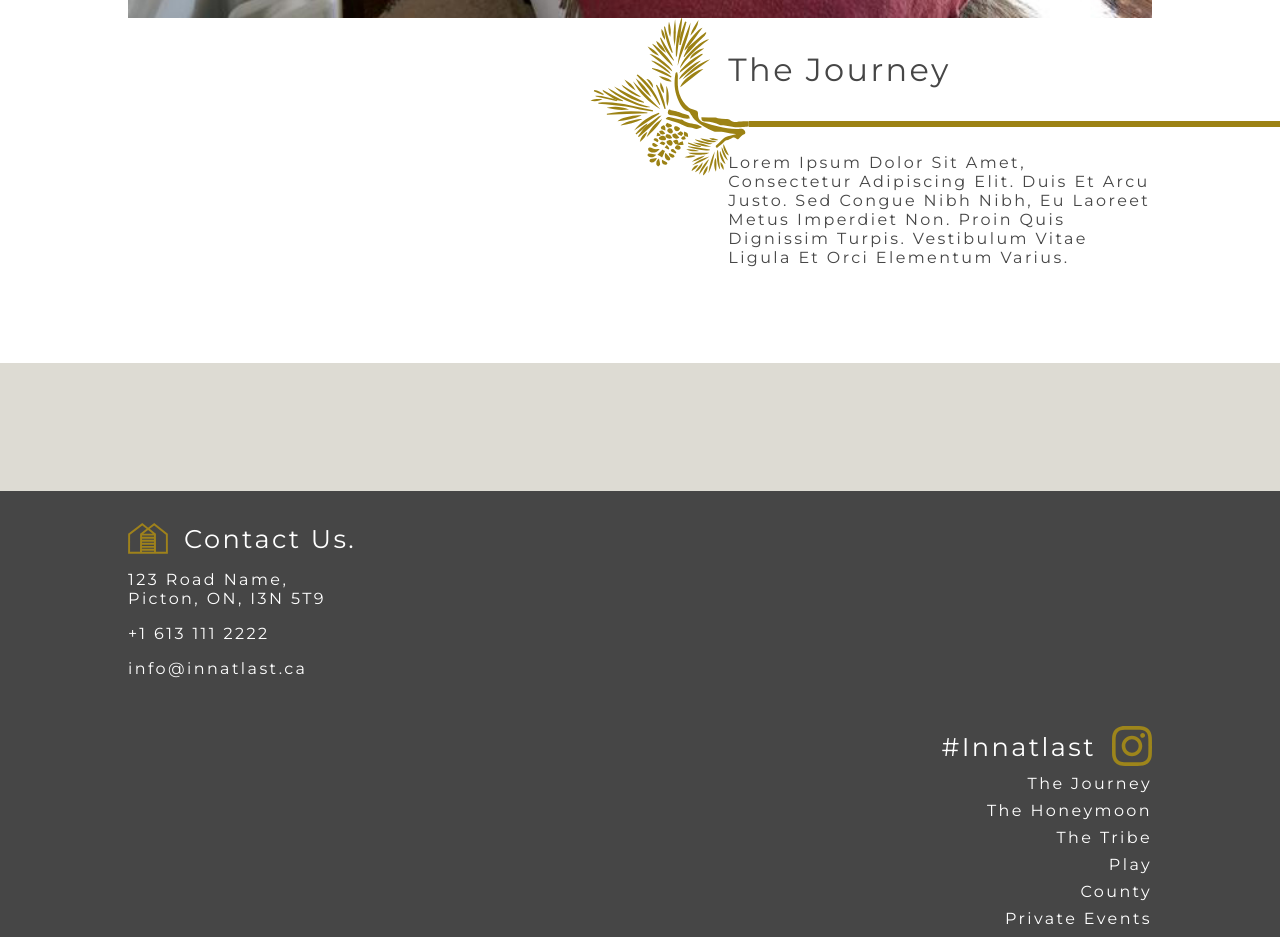
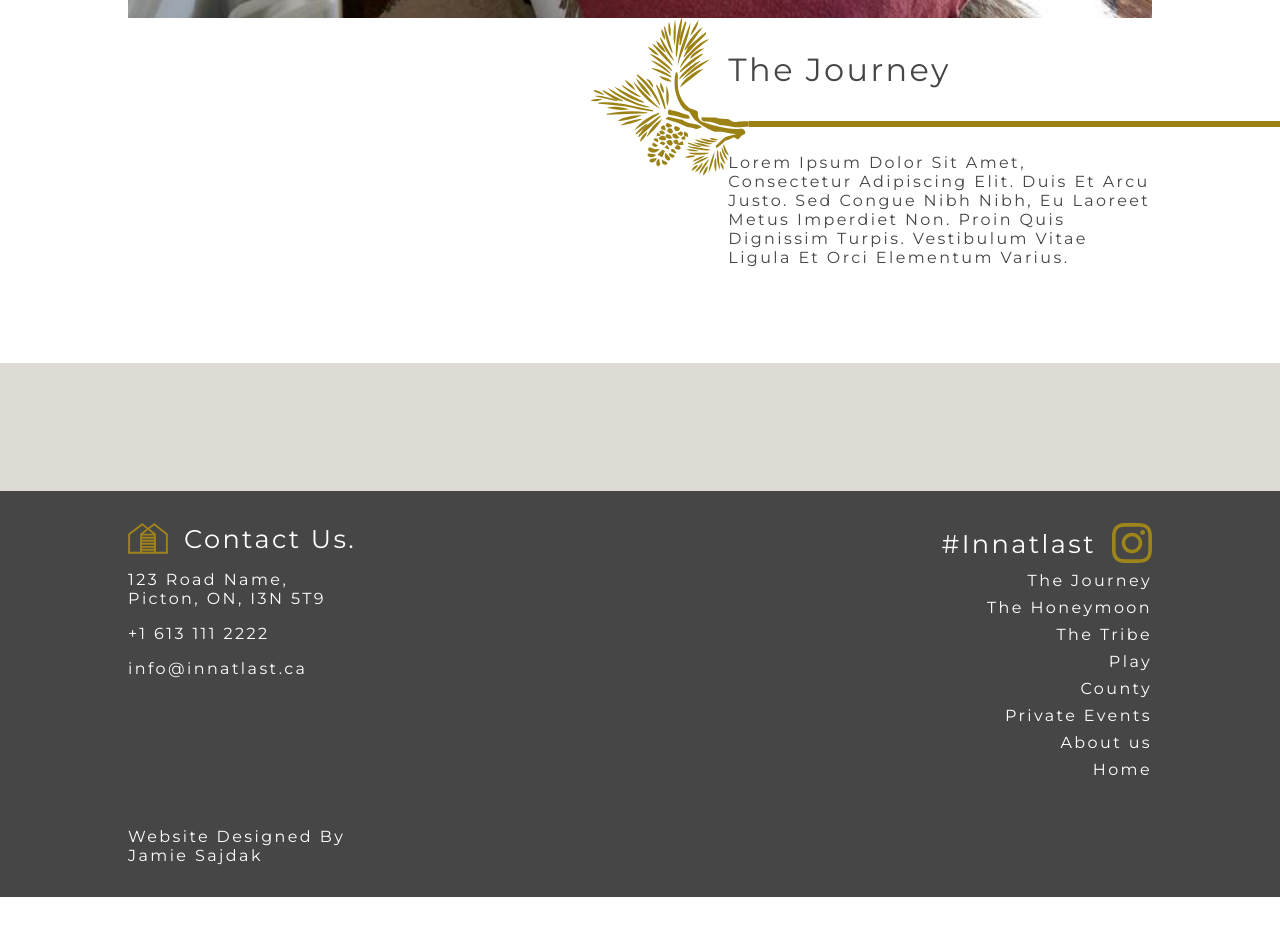
Before and after one commit to Jam52/innatlast, a React (Create React App) app: page /journey in a window 1280 px wide. Shown: the part 718-1655 px from the top of the page. After the commit the page ends 1615 px from the top, so only its background shows below. Built offline with nearby package versions, Linux system fonts and the light colour scheme.

Commit message:
update footer for screen layout

```diff
--- a/src/components/Footer.js
+++ b/src/components/Footer.js
@@ -68,6 +68,15 @@ const Wrapper = styled.footer`
     justify-content: flex-end;
     text-align: right;
   }
+
+  @media (min-width: 850px) {
+    .container {
+      grid-template-columns: 1fr 1fr;
+      grid-template-areas:
+        'contact nav'
+        'link link';
+    }
+  }
 `;
 
 export default Footer;
```
